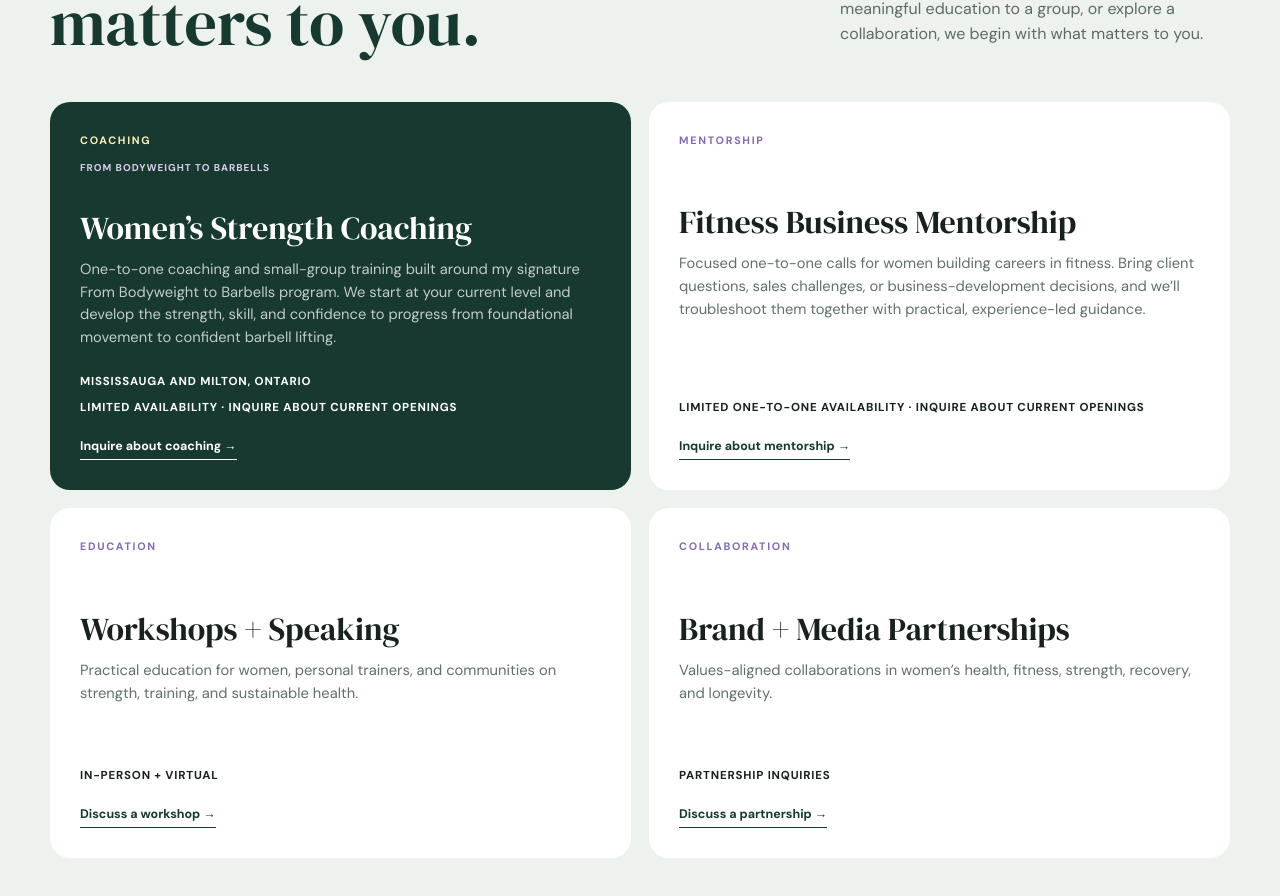
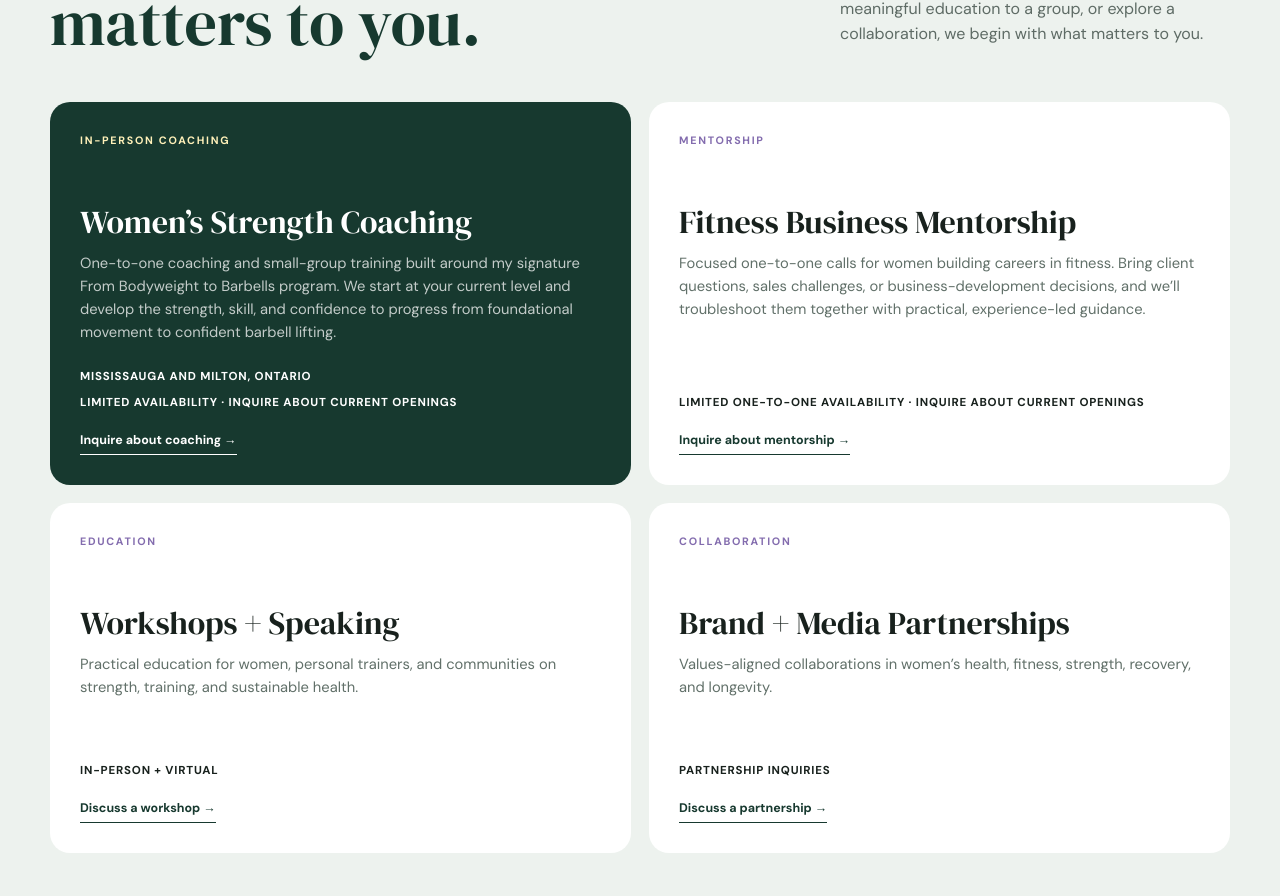
Before and after one commit to salwaqadir-cpu/personal-website, a Next.js app: page / in a window 1280 px wide. Shown: the part 4226-5122 px from the top of the page. Built offline with nearby package versions, Linux system fonts and the light colour scheme; no server answers.

Commit message:
Update in-person coaching label

```diff
--- a/app/globals.css
+++ b/app/globals.css
@@ -200,10 +200,7 @@ button, input, select, textarea { font: inherit; }
 .work-card.featured { background: var(--green); color: var(--white); }
 .card-tag { color: var(--lavender-deep); font-size: 0.67rem; font-weight: 700; letter-spacing: 0.16em; }
 .featured .card-tag { color: var(--butter); }
-.card-program { margin-top: 12px; color: var(--lavender-deep); font-size: 0.62rem; font-weight: 700; letter-spacing: 0.1em; }
-.featured .card-program { color: var(--lavender); }
 .work-card h3 { margin: 58px 0 14px; font: 400 2rem / 1 var(--serif); }
-.work-card:has(.card-program) h3 { margin-top: 36px; }
 .work-card p { margin: 0; color: #617069; font-size: 0.92rem; }
 .featured p { color: rgba(255, 255, 255, 0.74); }
 .card-meta { display: grid; gap: 8px; margin-top: auto; padding-top: 24px; font-size: 0.72rem; font-weight: 700; letter-spacing: 0.07em; text-transform: uppercase; }
--- a/app/page.tsx
+++ b/app/page.tsx
@@ -136,8 +136,7 @@ const credentials = [
 
 const services = [
   {
-    tag: "COACHING",
-    program: "FROM BODYWEIGHT TO BARBELLS",
+    tag: "IN-PERSON COACHING",
     title: "Women’s Strength Coaching",
     copy: "One-to-one coaching and small-group training built around my signature From Bodyweight to Barbells program. We start at your current level and develop the strength, skill, and confidence to progress from foundational movement to confident barbell lifting.",
     meta: (
@@ -350,7 +349,6 @@ export default function Home() {
               {services.map((service) => (
                 <article className={`work-card${service.featured ? " featured" : ""}`} key={service.title}>
                   <span className="card-tag">{service.tag}</span>
-                  {service.program && <span className="card-program">{service.program}</span>}
                   <h3>{service.title}</h3>
                   <p>{service.copy}</p>
                   <div className="card-meta">{service.meta}</div>
```
